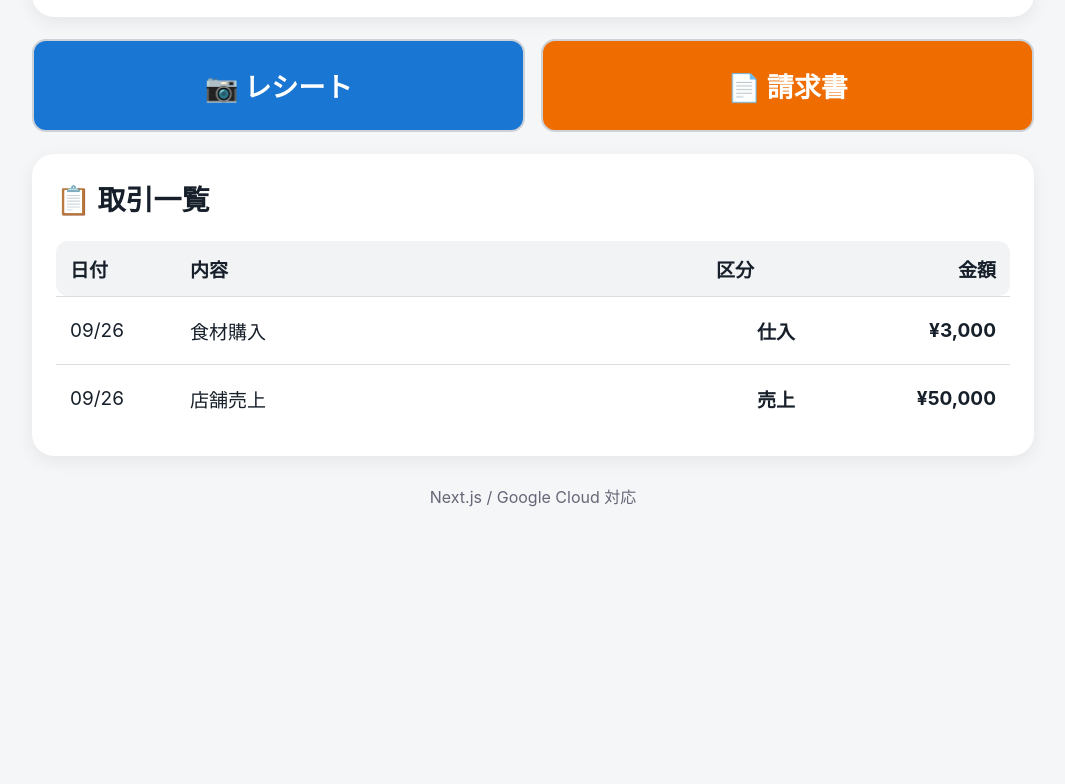
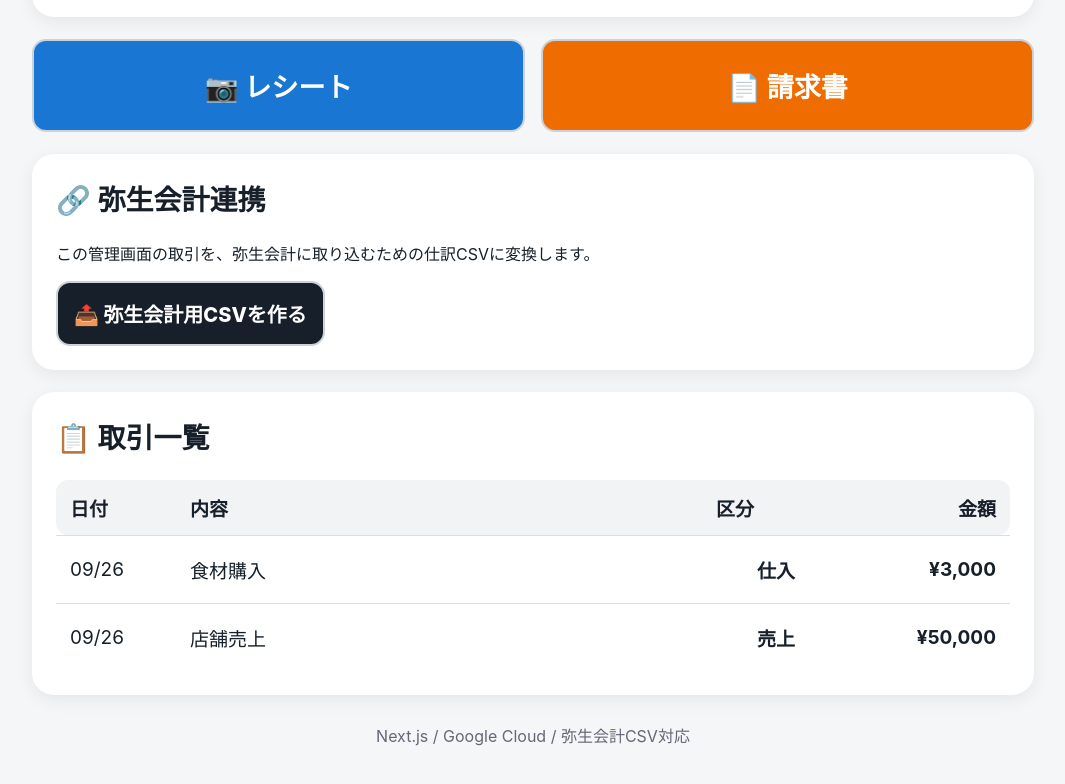
Before and after one commit to ks39816810/adidas-first-project, a Next.js app: page / in a window 1280 px wide. Shown: the part 544-1328 px from the top of the page, without its empty margins (107-1172 px from the left). Before the commit the page ends 1104 px from the top, so only its background shows below. Built offline with nearby package versions, Linux system fonts and the light colour scheme.

Commit message:
Add Yayoi accounting CSV export

```diff
--- a/app/page.js
+++ b/app/page.js
@@ -1,21 +1,40 @@
 "use client";
 import {useEffect,useMemo,useState} from "react";
-const seed=[{id:1,date:"2026-09-26",memo:"食材購入",type:"仕入",amount:3000,paid:true},{id:2,date:"2026-09-26",memo:"店舗売上",type:"売上",amount:50000,paid:true}];
+
+const seed=[
+ {id:1,date:"2026-09-26",memo:"食材購入",type:"仕入",amount:3000,paid:true},
+ {id:2,date:"2026-09-26",memo:"店舗売上",type:"売上",amount:50000,paid:true}
+];
 const colors={売上:"red",仕入:"green",経費:"yellow",未払い:"orange"};
+const q=v=>'"'+String(v??"").replaceAll('"','""')+'"';
+function acct(r){
+ if(r.type==="売上") return ["現金","売上高"];
+ if(r.type==="仕入") return ["仕入高","現金"];
+ if(r.type==="経費") return ["消耗品費","現金"];
+ return ["仕入高","買掛金"];
+}
+function yayoiCsv(rows){
+ return rows.map(r=>{
+  const [dr,cr]=acct(r);
+  const cols=["2000","","",r.date,dr,"","","対象外",Number(r.amount),"",cr,"","","対象外",Number(r.amount),"",r.memo,"","0","","","","","",""];
+  return cols.map(q).join(",");
+ }).join("\r\n");
+}
 export default function Home(){
  const [rows,setRows]=useState(seed),[cashStart,setCashStart]=useState(50000),[form,setForm]=useState({type:"売上",memo:"",amount:""});
  useEffect(()=>{const x=localStorage.getItem("omise-data");if(x){const d=JSON.parse(x);setRows(d.rows||seed);setCashStart(d.cashStart??50000)}},[]);
  useEffect(()=>{localStorage.setItem("omise-data",JSON.stringify({rows,cashStart}))},[rows,cashStart]);
  const sums=useMemo(()=>{let s={売上:0,仕入:0,経費:0,未払い:0};rows.forEach(r=>s[r.type]=(s[r.type]||0)+Number(r.amount));return s},[rows]);
  const cash=cashStart+sums.売上-sums.仕入-sums.経費;
- function add(e){e.preventDefault();const amount=Number(form.amount);if(!amount)return;setRows(v=>[{id:Date.now(),date:new Date().toISOString().slice(0,10),memo:form.memo||form.type,type:form.type,amount,paid:form.type!=="未払い"},...v]);setForm({...form,memo:"",amount:""})}
- return <main><header><h1>🏠 お店のかんたん管理</h1><p>大きなブロックで、今日のお金がすぐ分かります</p></header>
+ function add(e){e.preventDefault();const amount=Number(form.amount);if(!amount)return;setRows(v=>[{id:Date.now(),date:new Date().toLocaleDateString("sv-SE"),memo:form.memo||form.type,type:form.type,amount,paid:form.type!=="未払い"},...v]);setForm({...form,memo:"",amount:""})}
+ function exportYayoi(){
+  const blob=new Blob(["\uFEFF"+yayoiCsv([...rows].reverse())],{type:"text/csv;charset=utf-8"});
+  const url=URL.createObjectURL(blob),a=document.createElement("a");a.href=url;a.download="yayoi-shiwake.csv";a.click();URL.revokeObjectURL(url);
+ }
+ return <main>
+ <header><h1>🏠 お店のかんたん管理</h1><p>今日のお金を大きなブロックで確認</p></header>
  <section className="grid">
-  <Card c="red" t="売 上" v={sums.売上}/>
-  <Card c="green" t="仕 入" v={sums.仕入}/>
-  <Card c="yellow" t="経 費" v={sums.経費}/>
-  <Card c="orange" t="掛け・未払い" v={sums.未払い}/>
-  <Card c="purple" t="現金残高" v={cash}/>
+  <Card c="red" t="売 上" v={sums.売上}/><Card c="green" t="仕 入" v={sums.仕入}/><Card c="yellow" t="経 費" v={sums.経費}/><Card c="orange" t="掛け・未払い" v={sums.未払い}/><Card c="purple" t="現金残高" v={cash}/>
  </section>
  <section className="panel"><h2>✏️ かんたん入力</h2><form onSubmit={add}>
  <select value={form.type} onChange={e=>setForm({...form,type:e.target.value})}><option>売上</option><option>仕入</option><option>経費</option><option>未払い</option></select>
@@ -23,7 +42,8 @@ export default function Home(){
  <input type="number" inputMode="numeric" placeholder="金額" value={form.amount} onChange={e=>setForm({...form,amount:e.target.value})}/>
  <button>＋ 登録する</button></form></section>
  <section className="photo"><button onClick={()=>alert("次の段階でレシートOCRを接続します")}>📷 レシート</button><button onClick={()=>alert("次の段階で請求書OCRを接続します")}>📄 請求書</button></section>
+ <section className="panel"><h2>🔗 弥生会計連携</h2><p>この管理画面の取引を、弥生会計に取り込むための仕訳CSVに変換します。</p><button onClick={exportYayoi}>📤 弥生会計用CSVを作る</button></section>
  <section className="panel"><h2>📋 取引一覧</h2><div className="table"><div className="tr head"><b>日付</b><b>内容</b><b>区分</b><b>金額</b></div>{rows.map(r=><div className="tr" key={r.id}><span>{r.date.slice(5).replace("-","/")}</span><span>{r.memo}</span><strong className={colors[r.type]}>{r.type}</strong><b>¥{Number(r.amount).toLocaleString()}</b></div>)}</div></section>
- <footer>Next.js / Google Cloud 対応</footer></main>
+ <footer>Next.js / Google Cloud / 弥生会計CSV対応</footer></main>
 }
 function Card({c,t,v}){return <article className={"card "+c}><h2>{t}</h2><div>¥{Number(v).toLocaleString()}</div></article>}
```
